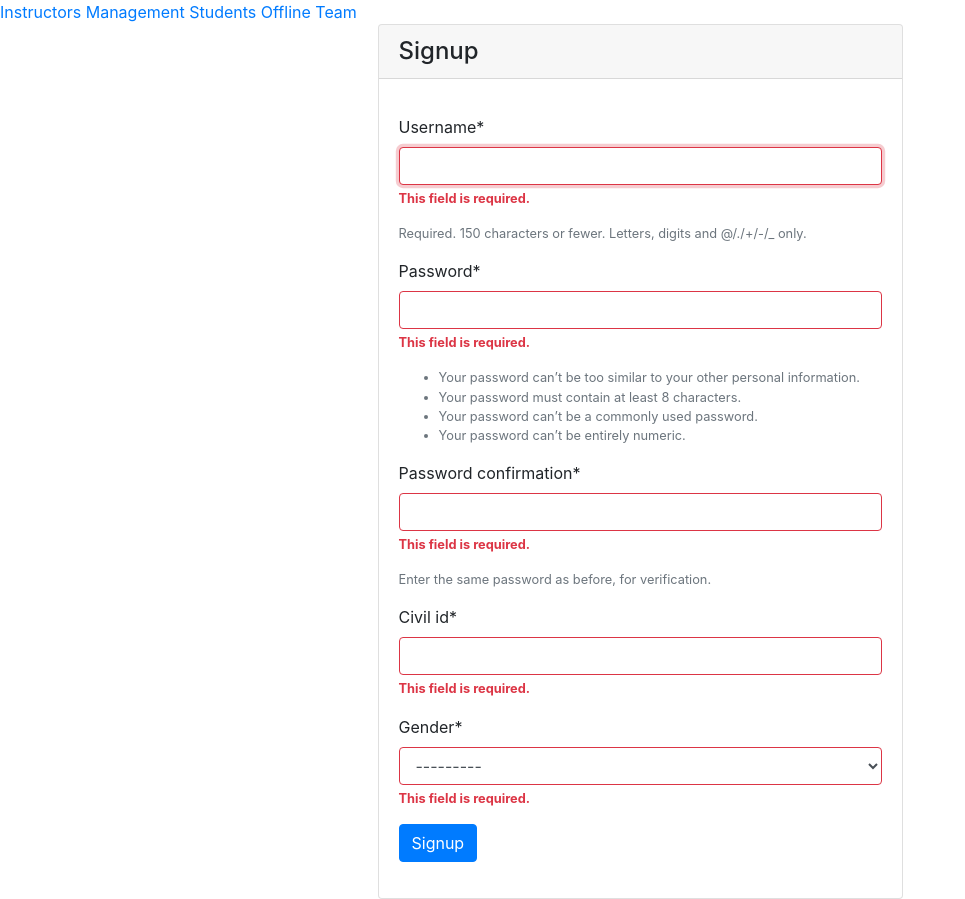
After one commit to Octowl/NFBlog, a Django app: page /signup/ in a window 1280 px wide. The commit adds this page. Shown: the whole page, without its empty margins (0-965 px from the left). Run offline with Django 3.2, Linux system fonts and the light colour scheme; data comes from the database, SQL or seed files in the repository; some libraries are stand-ins or nearby versions.

Commit message:
User signup

```diff
--- a/articles/templates/base.html
+++ b/articles/templates/base.html
@@ -11,5 +11,7 @@
   <a href="{% url 'team' team.slug %}">{{team.name}}</a>
 {% endfor %}
 
+{{user.username}}
+
 {% block stuff %}
 {% endblock %}
--- a/blog/urls.py
+++ b/blog/urls.py
@@ -19,11 +19,13 @@ from django.urls import path, include
 from django.conf import settings
 from django.conf.urls.static import static
 
-from articles import views
+import articles.views
+import profiles.views
 
 urlpatterns = [
-    path('', views.home, name="home"),
+    path('', articles.views.home, name="home"),
     path('people/', include('articles.urls')),
     path('teams/', include('articles.team_urls')),
     path('admin/', admin.site.urls),
+    path('signup/', profiles.views.signup, name="signup")
 ] + static(settings.MEDIA_URL, document_root=settings.MEDIA_ROOT)
--- a/profiles/admin.py
+++ b/profiles/admin.py
@@ -14,5 +14,6 @@ class UserAdmin(BaseUserAdmin):
     inlines = (ProfileInline,)
 
 
+admin.site.register(Profile)
 admin.site.unregister(User)
 admin.site.register(User, UserAdmin)
--- /dev/null
+++ b/profiles/forms.py
@@ -0,0 +1,9 @@
+from django import forms
+
+from .models import Profile
+
+
+class ProfileForm(forms.ModelForm):
+    class Meta:
+        model = Profile
+        fields = ['civil_id', 'gender']
--- a/profiles/models.py
+++ b/profiles/models.py
@@ -1,5 +1,6 @@
 from django.db import models
 from django.contrib.auth.models import User
+
 from django.core.exceptions import ValidationError
 from django.utils.translation import gettext_lazy as _
 
--- /dev/null
+++ b/profiles/templates/signup.html
@@ -0,0 +1,30 @@
+{% extends "base.html" %}
+{% load crispy_forms_tags %}
+
+{% block stuff %}
+  <div class="container d-flex justify-content-center">
+    <div class="col-6">
+      <div class="card">
+        <h4 class="card-header">Signup</h4>
+        <div class="card-body">
+          <form action="{% url 'signup' %}" method="POST">
+            {% csrf_token %}
+            {% if user_form.errors %}
+                <div class="form-group has-error">
+                  <span class="help-block">{{ user_form.text.errors }}</span>
+                </div>
+            {% endif %}
+            {% if profile_form.errors %}
+                <div class="form-group has-error">
+                  <span class="help-block">{{ profile_form.text.errors }}</span>
+                </div>
+            {% endif %}
+            {{user_form|crispy}}
+            {{profile_form|crispy}}
+            <input class="btn btn-primary" type="submit" name="" value="Signup">
+          </form>
+        </div>
+      </div>
+    </div>
+  </div>
+{% endblock %}
--- a/profiles/views.py
+++ b/profiles/views.py
@@ -1,3 +1,22 @@
-from django.shortcuts import render
+from django.contrib.auth import login, authenticate
+from django.shortcuts import render, redirect
+from django.contrib.auth.forms import UserCreationForm
 
-# Create your views here.
+from .forms import ProfileForm
+
+
+def signup(request):
+    user_form = UserCreationForm(request.POST)
+    profile_form = ProfileForm(request.POST)
+    if user_form.is_valid() and profile_form.is_valid():
+        user = user_form.save()
+        profile = profile_form.save(commit=False)
+        profile.user = user
+        profile.save()
+
+        password = user_form.cleaned_data.get('password1')
+        user = authenticate(username=user.username, password=password)
+        login(request, user)
+        return redirect('home')
+    else:
+        return render(request, 'signup.html', {"user_form": user_form, "profile_form": profile_form})
```
Also changed, not shown: data.json (added, +1 -0 lines), profiles/migrations/0001_initial.py, profiles/migrations/0002_auto_20180304_1541.py (added), profiles/migrations/0003_auto_20180304_1542.py (added).
